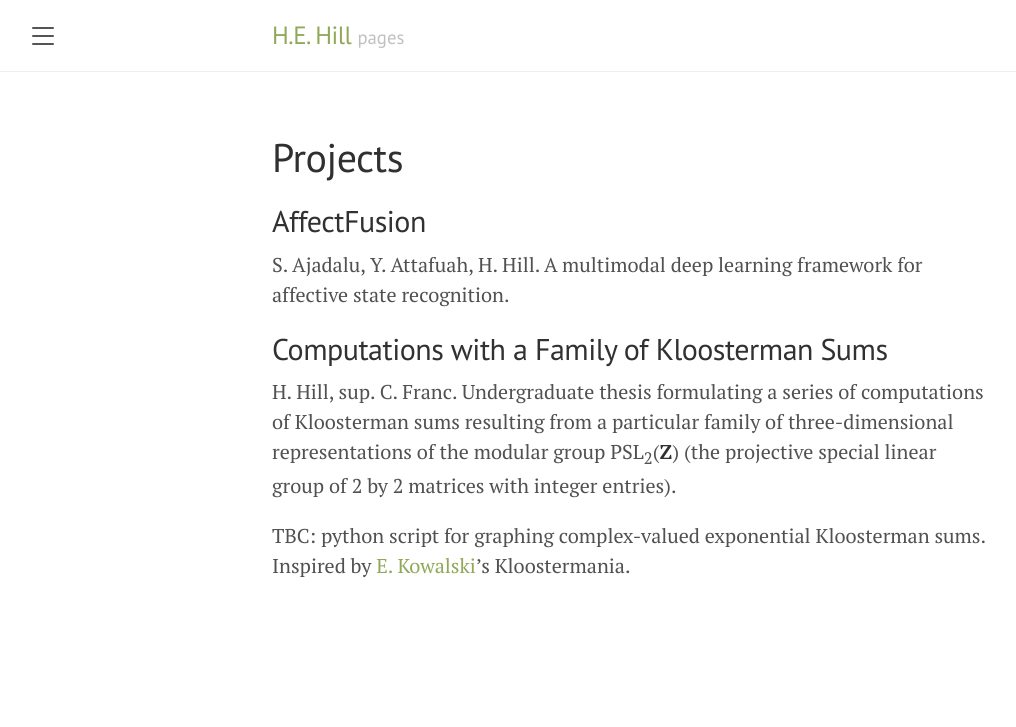
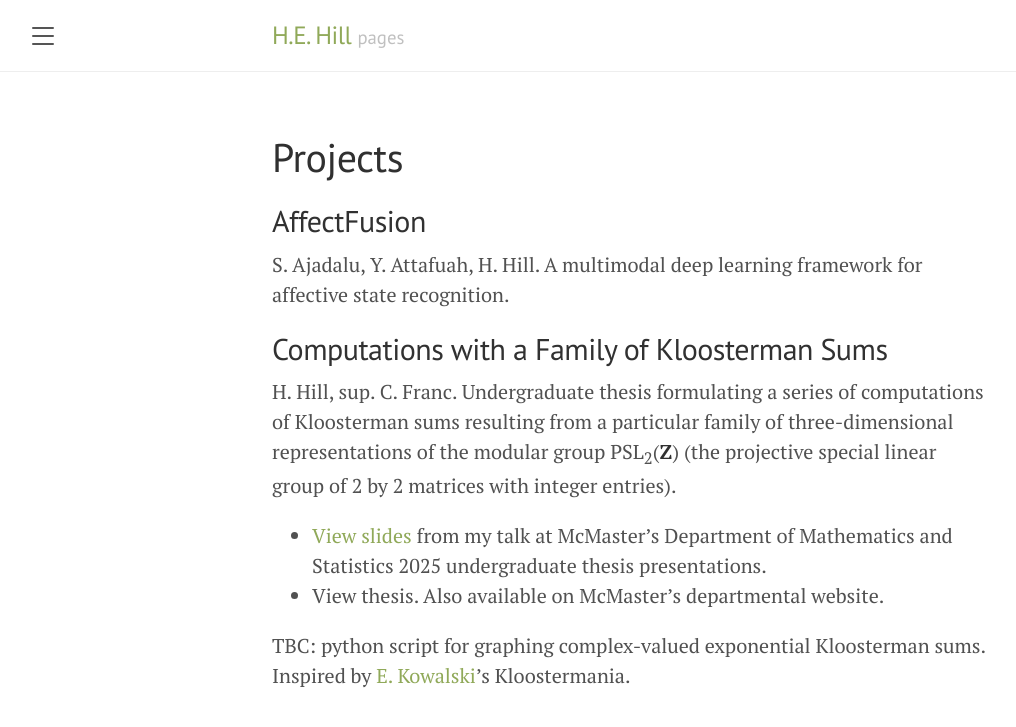
Before and after one commit to hidekihill/hidekihill.github.io, a Jekyll site: the page built from projects.md, in a window 1280 px wide. Shown: the top 727 px of the page, without its empty margins (8-1024 px from the left). Built offline with Jekyll 4.4.1, drawn with Linux system fonts in a browser that asks for light colours.

Commit message:
Update projects.md

```diff
--- a/projects.md
+++ b/projects.md
@@ -10,4 +10,7 @@ S. Ajadalu, Y. Attafuah, H. Hill. A multimodal deep learning framework for affec
 H. Hill, sup. C. Franc. Undergraduate thesis formulating a series of computations of Kloosterman sums resulting from a particular family of three-dimensional representations
 of the modular group PSL<sub>2</sub>(**Z**) (the projective special linear group of 2 by 2 matrices with integer entries).
 
+* <a href="HidekiHill_ThesisTalk_slides.pdf">View slides</a> from my talk at McMaster's Department of Mathematics and Statistics 2025 undergraduate thesis presentations.
+* View thesis. Also available on McMaster's departmental website.
+
 TBC: python script for graphing complex-valued exponential Kloosterman sums. Inspired by <a href="https://blogs.ethz.ch/kowalski/the-kloostermania-page/">E. Kowalski</a>'s Kloostermania.
```
